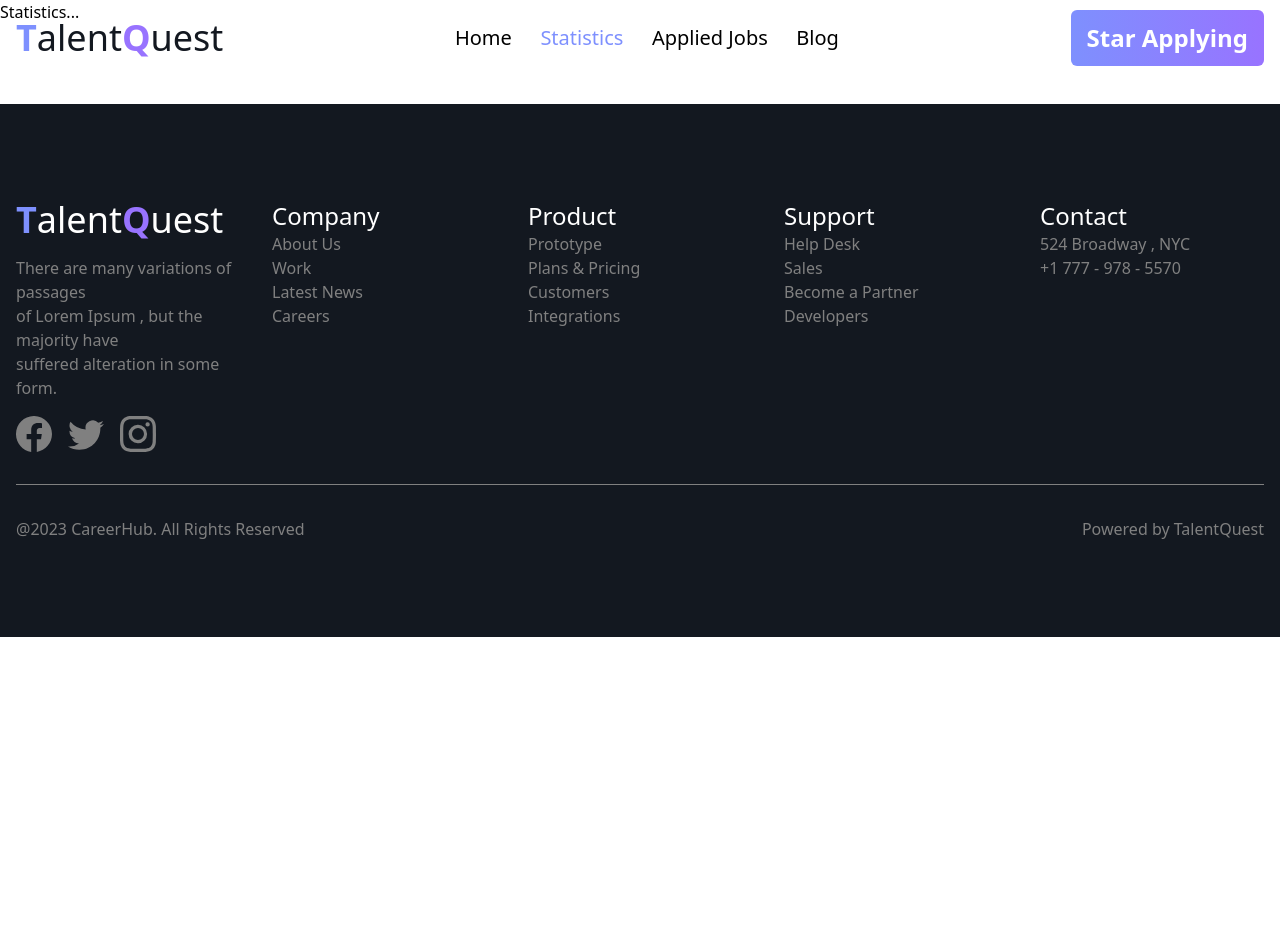
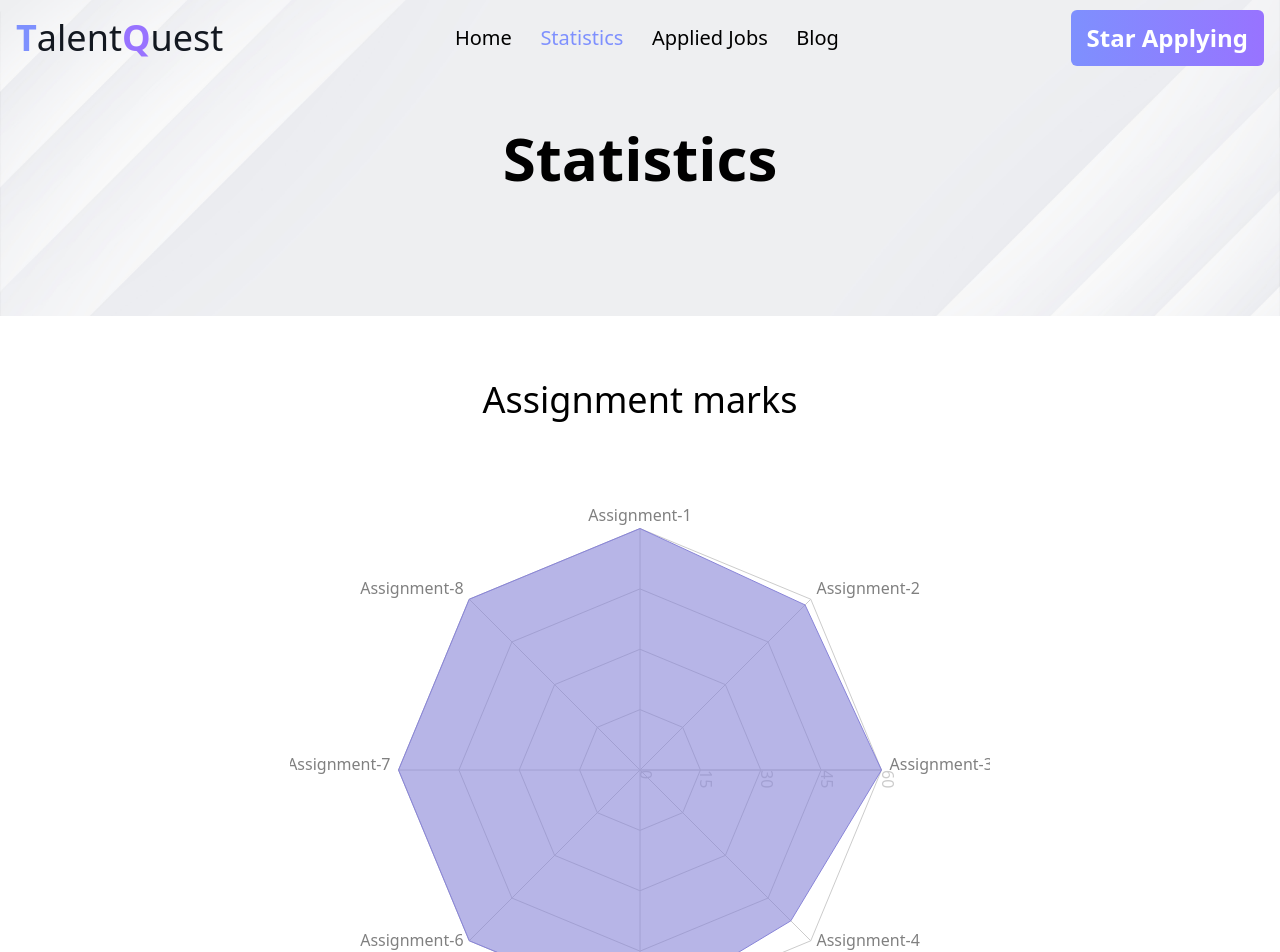
Before and after one commit to aHasnat1997/talent-quest, a React (Vite) app: page /statistics in a window 1280 px wide. Shown: the top 952 px of the page. Before the commit the page ends 800 px from the top, so only its background shows below. Built offline with nearby package versions, Linux system fonts and the light colour scheme.

Commit message:
Statistics page chart add

```diff
--- a/package.json
+++ b/package.json
@@ -16,6 +16,7 @@
     "react-dom": "^18.2.0",
     "react-icons": "^4.8.0",
     "react-router-dom": "^6.10.0",
+    "recharts": "^2.5.0",
     "sort-by": "^1.2.0"
   },
   "devDependencies": {
--- a/public/featured-jobs.json
+++ b/public/featured-jobs.json
@@ -136,7 +136,7 @@
   },
   {
     "id": 5,
-    "company_logo": "https://assets.stickpng.com/images/580b57fcd9996e24bc43c51f.png",
+    "company_logo": "https://upload.wikimedia.org/wikipedia/commons/thumb/3/3e/Google_2011_logo.png/640px-Google_2011_logo.png",
     "job_title": "Data Scientist",
     "company_name": "Google",
     "job_place": "Remote",
--- a/src/components/Applied.jsx
+++ b/src/components/Applied.jsx
@@ -3,7 +3,9 @@ import React from 'react';
 const Applied = () => {
   return (
     <div>
-      Applied Jobs...
+      <header className='py-32 banner'>
+        <h1 className='text-center text-6xl font-bold'>Applied Jobs</h1>
+      </header>
     </div>
   );
 };
--- a/src/components/Blog.jsx
+++ b/src/components/Blog.jsx
@@ -3,7 +3,9 @@ import React from 'react';
 const Blog = () => {
   return (
     <div>
-      Blog...
+      <header className='py-32 banner'>
+        <h1 className='text-center text-6xl font-bold'>Blog</h1>
+      </header>
     </div>
   );
 };
--- /dev/null
+++ b/src/components/Details.jsx
@@ -0,0 +1,16 @@
+import React from 'react';
+
+const Details = ({ jobDetails }) => {
+
+  console.log(jobDetails());
+
+  return (
+    <div>
+      <header className='py-32 banner'>
+        <h1 className='text-center text-6xl font-bold'>Job Details</h1>
+      </header>
+    </div>
+  );
+};
+
+export default Details;
--- a/src/components/Home.jsx
+++ b/src/components/Home.jsx
@@ -1,20 +1,26 @@
 import React, { useEffect, useState } from 'react';
 import Lottie from "lottie-react";
 import job from "../assets/interview.json";
-import { useLoaderData } from 'react-router-dom';
+import { Link, useLoaderData } from 'react-router-dom';
 import { HiLocationMarker } from "react-icons/hi";
 import { FaRegMoneyBillAlt } from "react-icons/fa";
 
-const Home = () => {
+const Home = ({ jobDetails }) => {
   const [categories, setCategories] = useState([]);
   useEffect(() => {
     fetch('job-category-list.json')
       .then(res => res.json()).then(data => setCategories(data))
   }, []);
 
+  const load = useLoaderData();
 
-  const jobs = useLoaderData().slice(0, 4);
-  // console.log(jobs);
+  const [loadData, setLoadData] = useState(false);
+  let jobs = [];
+  if (!loadData) {
+    jobs = load.slice(0, 4);
+  } else {
+    jobs = load;
+  }
 
   return (
     <div>
@@ -68,12 +74,16 @@ const Home = () => {
                 <p className='flex items-center'><HiLocationMarker className='text-4xl' /> {job.location}</p>
                 <p className='flex items-center'><FaRegMoneyBillAlt className='text-4xl' /> {job.salary}</p>
               </div>
-              <button className='btn-primary mt-auto'>View Details</button>
+              <Link to='/details'><button onClick={() => jobDetails(job.id)} className='btn-primary mt-auto'>View Details</button></Link>
             </div>)
           }
         </div>
         <div className='flex justify-center mt-10'>
-          <button className='btn-primary text-2xl'>See All Jobs</button>
+          <button onClick={() => setLoadData(!loadData)} className='btn-primary text-2xl'>
+            {
+              loadData ? 'Less Jobs' : 'See All Jobs'
+            }
+          </button>
         </div>
       </section>
       {/* Featured Jobs */}
--- a/src/components/Statistics.jsx
+++ b/src/components/Statistics.jsx
@@ -1,9 +1,57 @@
-import React from 'react';
+import React, { PureComponent } from 'react';
+import { Radar, RadarChart, PolarGrid, PolarAngleAxis, PolarRadiusAxis, Tooltip } from 'recharts';
+
 
 const Statistics = () => {
+  const data = [
+    {
+      subject: 'Assignment-1',
+      mark: 60
+    },
+    {
+      subject: 'Assignment-2',
+      mark: 58
+    },
+    {
+      subject: 'Assignment-3',
+      mark: 60
+    },
+    {
+      subject: 'Assignment-4',
+      mark: 53
+    },
+    {
+      subject: 'Assignment-5',
+      mark: 60
+    },
+    {
+      subject: 'Assignment-6',
+      mark: 60
+    },
+    {
+      subject: 'Assignment-7',
+      mark: 60
+    },
+    {
+      subject: 'Assignment-8',
+      mark: 60
+    },
+  ];
   return (
     <div>
-      Statistics...
+      <header className='py-32 banner'>
+        <h1 className='text-center text-6xl font-bold'>Statistics</h1>
+      </header>
+      <div className='flex flex-col items-center mt-16'>
+        <h1 className='text-4xl'>Assignment marks</h1>
+        <RadarChart width={700} height={700} outerRadius="70%" data={data}>
+          <PolarGrid />
+          <PolarAngleAxis dataKey="subject" />
+          <PolarRadiusAxis />
+          <Radar name="Mike" dataKey="mark" stroke="#8884d8" fill="#8884d8" fillOpacity={0.6} />
+          <Tooltip />
+        </RadarChart>
+      </div>
     </div>
   );
 };
--- a/src/index.css
+++ b/src/index.css
@@ -14,7 +14,7 @@
   @apply bg-[url(assets/images/banner.jpg)] bg-cover bg-no-repeat bg-center
 }
 
-.test {
+/* .test {
   color: #808080;
   background-image: url(assets/images/banner.jpg);
-}
+} */
--- a/src/main.jsx
+++ b/src/main.jsx
@@ -8,7 +8,22 @@ import Home from './components/Home';
 import Statistics from './components/Statistics';
 import Applied from './components/Applied';
 import Blog from './components/Blog';
+import Details from './components/Details';
 
+
+const jobDetails = id => {
+  let details = [];
+  fetch('featured-jobs.json')
+    .then(res => res.json())
+    .then(data => setAllData(data));
+  const setAllData = data => {
+    const job = data.find(info => info.id === id);
+    details.push(job);
+  }
+
+  // console.log(details, id);
+  return (details);
+}
 
 const router = createBrowserRouter([
   {
@@ -18,7 +33,7 @@ const router = createBrowserRouter([
     children: [
       {
         path: '/',
-        element: <Home />,
+        element: <Home jobDetails={jobDetails} />,
         loader: () => fetch('featured-jobs.json')
       },
       {
@@ -32,6 +47,10 @@ const router = createBrowserRouter([
       {
         path: 'blog',
         element: <Blog />
+      },
+      {
+        path: 'details',
+        element: <Details jobDetails={jobDetails} />
       }
     ]
   }
```
Also changed, not shown: 1 other file (tests, documents, lock files or other folders).
